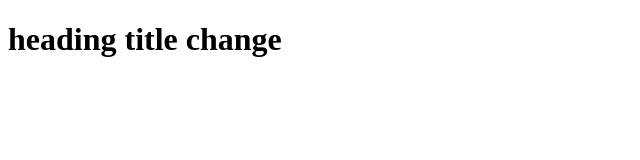
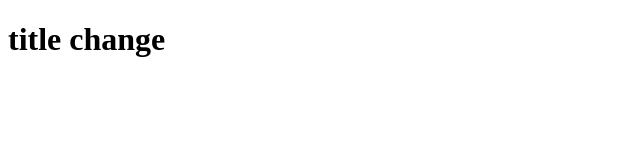
Before and after one commit to SidneyLemon/cpnt201-a4, a plain HTML site: page index.html in a window 1280 px wide. Shown: the whole page, without its empty margins (0-640 px from the left). Drawn offline with Linux system fonts and the light colour scheme.

Commit message:
heading title change

```diff
--- a/index.html
+++ b/index.html
@@ -7,6 +7,6 @@
     <title>Assignment 4 - Git Branches and Pull Request</title>
   </head>
   <body>
-    <h1>heading title change</h1>
+    <h1>title change</h1>
   </body>
 </html>
```
